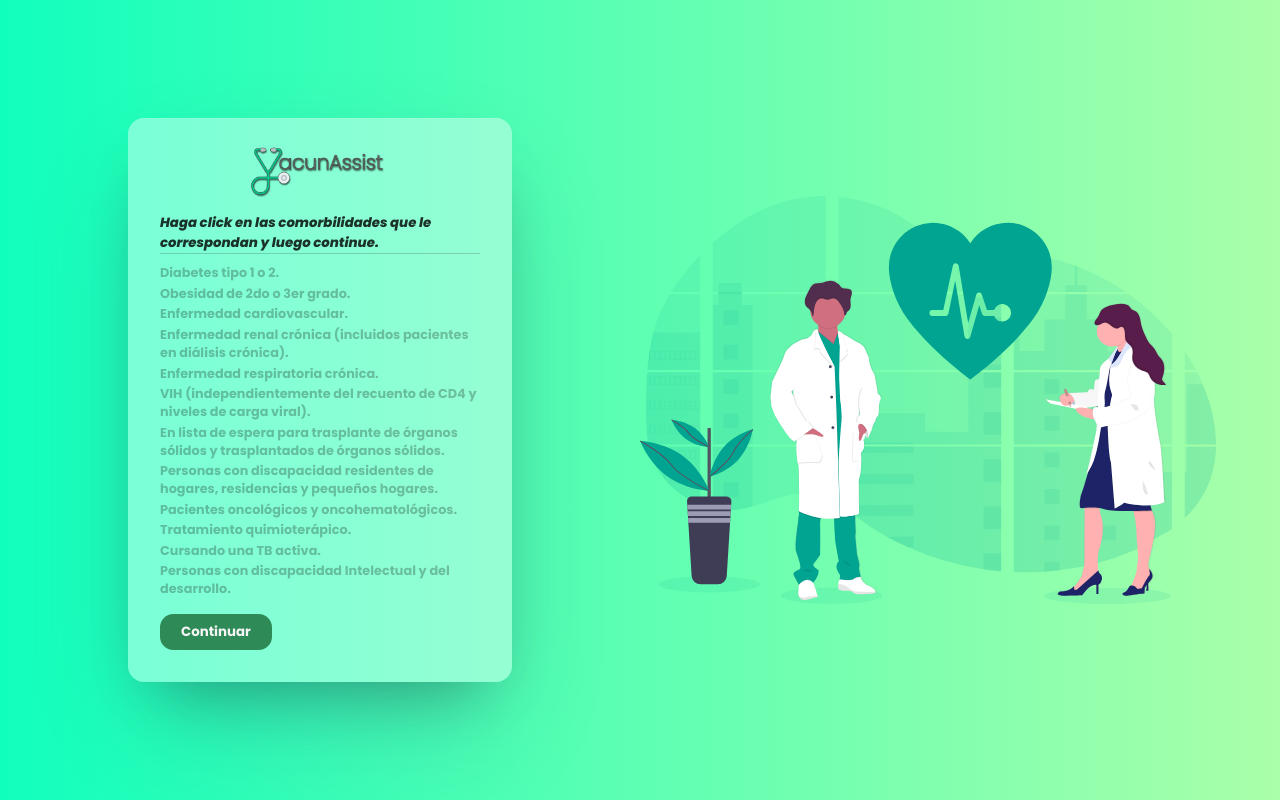
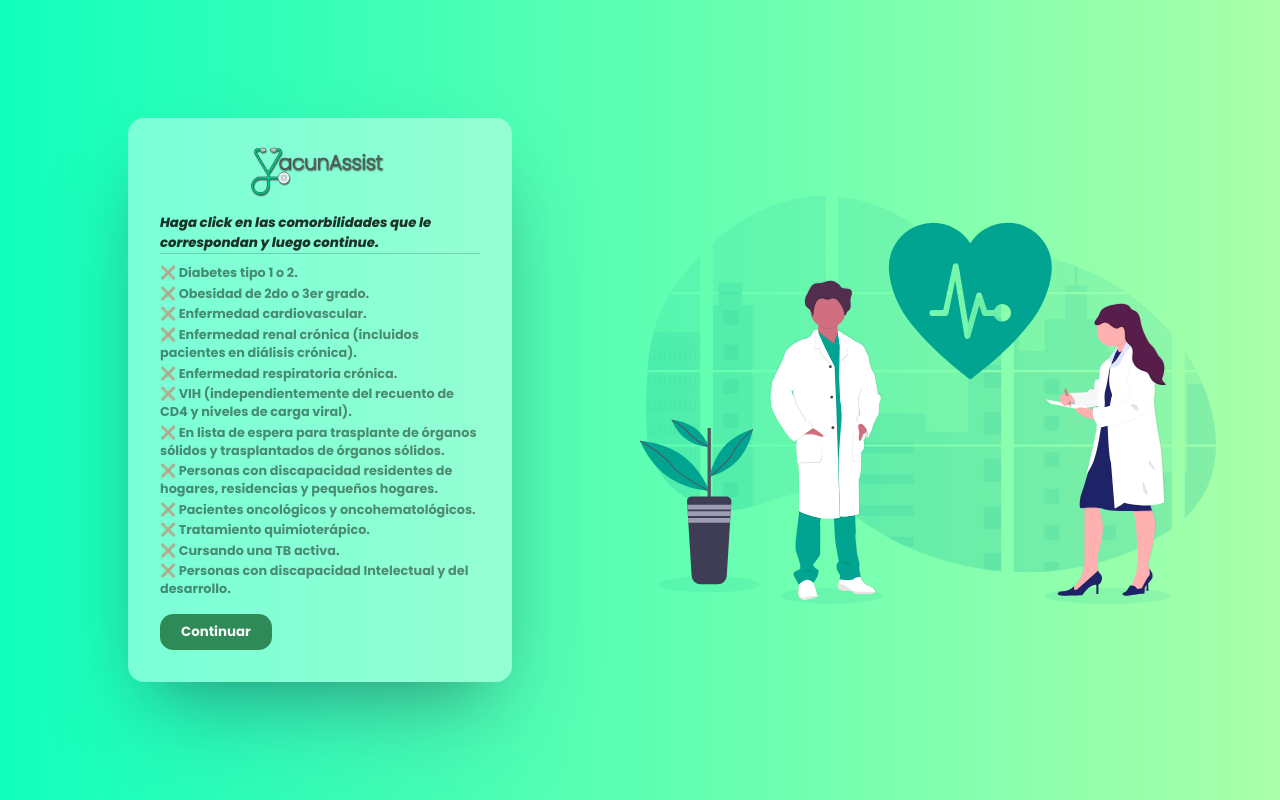
Before and after one commit to franciscogallom/vacunAssist, a React (Create React App) app in the folder client/: page /comorbidities in a window 1280 px wide. Built offline with nearby package versions, Linux system fonts and the light colour scheme.

Commit message:
Improve Comorbidities styles and show icons

```diff
--- a/client/src/components/Onboarding/Comorbidities.js
+++ b/client/src/components/Onboarding/Comorbidities.js
@@ -62,50 +62,55 @@ function Comorbidities() {
           <h5>Haga click en las comorbilidades que le correspondan y luego continue.</h5>
           <div className="comorbidities-container">
             <p onClick={() => setCom1((prevState) => !prevState)} className={com1 ? "active" : ""}>
-              Diabetes tipo 1 o 2.
+              <span className="icon">{com1 ? "✅" : "❌"}</span> Diabetes tipo 1 o 2.
             </p>
             <p onClick={() => setCom2((prevState) => !prevState)} className={com2 ? "active" : ""}>
-              Obesidad de 2do o 3er grado.
+              <span className="icon">{com2 ? "✅" : "❌"}</span> Obesidad de 2do o 3er grado.
             </p>
             <p onClick={() => setCom3((prevState) => !prevState)} className={com3 ? "active" : ""}>
-              Enfermedad cardiovascular.
+              <span className="icon">{com3 ? "✅" : "❌"}</span> Enfermedad cardiovascular.
             </p>
             <p onClick={() => setCom4((prevState) => !prevState)} className={com4 ? "active" : ""}>
-              Enfermedad renal crónica (incluidos pacientes en diálisis crónica).
+              <span className="icon">{com4 ? "✅" : "❌"}</span> Enfermedad renal crónica (incluidos
+              pacientes en diálisis crónica).
             </p>
             <p onClick={() => setCom5((prevState) => !prevState)} className={com5 ? "active" : ""}>
-              Enfermedad respiratoria crónica.
+              <span className="icon">{com5 ? "✅" : "❌"}</span> Enfermedad respiratoria crónica.
             </p>
             <p onClick={() => setCom6((prevState) => !prevState)} className={com6 ? "active" : ""}>
-              VIH (independientemente del recuento de CD4 y niveles de carga viral).
+              <span className="icon">{com6 ? "✅" : "❌"}</span> VIH (independientemente del
+              recuento de CD4 y niveles de carga viral).
             </p>
             <p onClick={() => setCom7((prevState) => !prevState)} className={com7 ? "active" : ""}>
-              En lista de espera para trasplante de órganos sólidos y trasplantados de órganos
-              sólidos.
+              <span className="icon">{com7 ? "✅" : "❌"}</span> En lista de espera para trasplante
+              de órganos sólidos y trasplantados de órganos sólidos.
             </p>
             <p onClick={() => setCom8((prevState) => !prevState)} className={com8 ? "active" : ""}>
-              Personas con discapacidad residentes de hogares, residencias y pequeños hogares.
+              <span className="icon">{com8 ? "✅" : "❌"}</span> Personas con discapacidad
+              residentes de hogares, residencias y pequeños hogares.
             </p>
             <p onClick={() => setCom9((prevState) => !prevState)} className={com9 ? "active" : ""}>
-              Pacientes oncológicos y oncohematológicos.
+              <span className="icon">{com9 ? "✅" : "❌"}</span> Pacientes oncológicos y
+              oncohematológicos.
             </p>
             <p
               onClick={() => setCom10((prevState) => !prevState)}
               className={com10 ? "active" : ""}
             >
-              Tratamiento quimioterápico.
+              <span className="icon">{com10 ? "✅" : "❌"}</span> Tratamiento quimioterápico.
             </p>
             <p
               onClick={() => setCom11((prevState) => !prevState)}
               className={com11 ? "active" : ""}
             >
-              Cursando una TB activa.
+              <span className="icon">{com11 ? "✅" : "❌"}</span> Cursando una TB activa.
             </p>
             <p
               onClick={() => setCom12((prevState) => !prevState)}
               className={com12 ? "active" : ""}
             >
-              Personas con discapacidad Intelectual y del desarrollo.
+              <span className="icon">{com12 ? "✅" : "❌"}</span> Personas con discapacidad
+              Intelectual y del desarrollo.
             </p>
           </div>
 
--- a/client/src/components/Onboarding/onboarding.css
+++ b/client/src/components/Onboarding/onboarding.css
@@ -105,7 +105,7 @@
 }
 
 .comorbidities-container p {
-  opacity: 0.25;
+  opacity: 0.45;
   cursor: pointer;
   margin-bottom: 0.2em;
   transition: opacity 0.3s, transform 0.3s;
```
